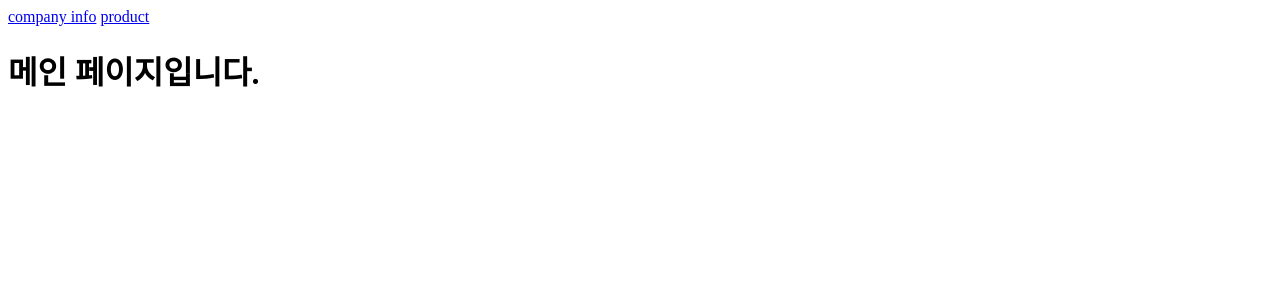
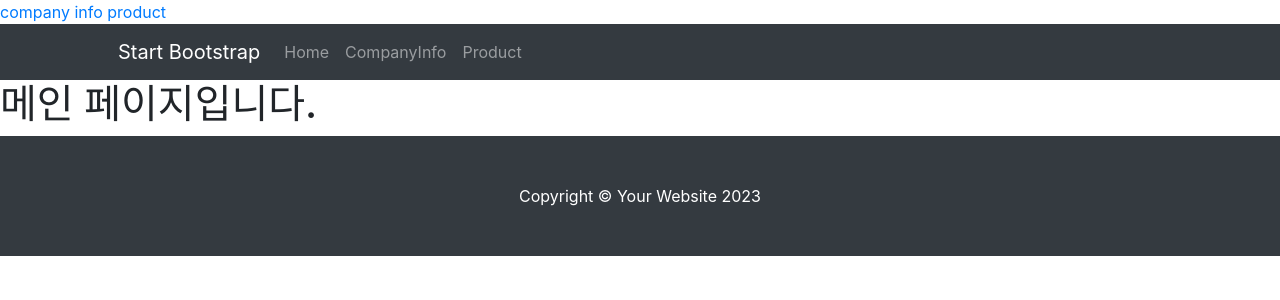
Before and after one commit to projectmiluju/comento_site, a Django app: template myproject/templates/pages/mainpage.html in a window 1280 px wide. Shown: the top 300 px of the page. Run offline with Django 4.2, Linux system fonts and the light colour scheme; the template is opened without the code that fills it, so the values that code supplies are empty; some libraries are stand-ins or nearby versions.

Commit message:
feat(header,footer 템플릿화):

```diff
--- a/myproject/templates/pages/base.html
+++ b/myproject/templates/pages/base.html
@@ -8,11 +8,10 @@
     <meta name="author" content="" />
     <title>Small Business - Start Bootstrap Template</title>
     <!-- Favicon-->
-    <link rel="icon" type="image/x-icon" href="../../../../../../../Downloads/startbootstrap-small-business-gh-pages/assets/favicon.ico" />
+    <link rel="icon" type="image/x-icon" href="assets/favicon.ico" />
     <!-- Core theme CSS (includes Bootstrap)-->
     <link rel="stylesheet" type="text/css" href="{% static 'styles.css' %}">
     <link rel="stylesheet" type="text/css" href="{% static 'bootstrap.min.css' %}">
-
 </head>
 <body>
     {% include "navbar.html" %}
--- a/myproject/templates/pages/company_info.html
+++ b/myproject/templates/pages/company_info.html
@@ -10,6 +10,9 @@
     <a href="/mysite/">product</a>
 </nav>
 
+{% extends 'base.html' %}
+{% block content %}
 <h1>회사소개 페이지입니다.</h1>
+{% endblock %}
 </body>
 </html>
--- a/myproject/templates/pages/footer.html
+++ b/myproject/templates/pages/footer.html
@@ -1,4 +1,22 @@
- <!-- Footer-->
- <footer class="py-5 bg-dark">
-     <div class="container px-4 px-lg-5"><p class="m-0 text-center text-white">Copyright &copy; Your Website 2023</p></div>
- </footer>
+<!DOCTYPE html>
+{% load static %}
+<html lang="ko">
+<head>
+    <meta charset="utf-8" />
+    <meta name="viewport" content="width=device-width, initial-scale=1, shrink-to-fit=no" />
+    <meta name="description" content="" />
+    <meta name="author" content="" />
+    <title>Small Business - Start Bootstrap Template</title>
+    <!-- Favicon-->
+    <link rel="icon" type="image/x-icon" href="assets/favicon.ico" />
+    <!-- Core theme CSS (includes Bootstrap)-->
+    <link rel="stylesheet" type="text/css" href="{% static 'styles.css' %}">
+    <link rel="stylesheet" type="text/css" href="{% static 'bootstrap.min.css' %}">
+</head>
+<body>
+<!-- Footer-->
+<footer class="py-5 bg-dark">
+    <div class="container px-4 px-lg-5"><p class="m-0 text-center text-white">Copyright &copy; Your Website 2023</p></div>
+</footer>
+</body>
+</html>
--- a/myproject/templates/pages/mainpage.html
+++ b/myproject/templates/pages/mainpage.html
@@ -9,7 +9,9 @@
     <a href="/company/">company info</a>
     <a href="/mysite/">product</a>
 </nav>
-
+{% extends 'base.html' %}
+{% block content %}
 <h1>메인 페이지입니다.</h1>
+{% endblock %}
 </body>
 </html>
--- a/myproject/templates/pages/navbar.html
+++ b/myproject/templates/pages/navbar.html
@@ -1,10 +1,33 @@
-!-- Responsive navbar-->
-<nav class="navbar navbar-expand-lg navbar-dark bg-dark"> <div class="container px-5">
-    <a class="navbar-brand" href="#!">Start Bootstrap</a>
-    <button class="navbar-toggler" type="button" data-bs-toggle="collapse" data-bs- target="#navbarSupportedContent" aria-controls="navbarSupportedContent" aria- expanded="false" aria-label="Toggle navigation"><span class="navbar-toggler- icon"></span></button>
-    <div class="collapse navbar-collapse" id="navbarSupportedContent"> <ul class="navbar-nav ms-auto mb-2 mb-lg-0">
-        <li class="nav-item"><a class="nav-link" href="/">Home</a></li>
-        <li class="nav-item"><a class="nav-link" href="/company/">Company Info</a></li>
-        <li class="nav-item"><a class="nav-link" href="/mysite/">Product</a></li> </ul>
-    </div> </div>
+<!DOCTYPE html>
+{% load static %}
+<html lang="ko">
+<head>
+    <meta charset="utf-8" />
+    <meta name="viewport" content="width=device-width, initial-scale=1, shrink-to-fit=no" />
+    <meta name="description" content="" />
+    <meta name="author" content="" />
+    <title>Small Business - Start Bootstrap Template</title>
+    <!-- Favicon-->
+    <link rel="icon" type="image/x-icon" href="assets/favicon.ico" />
+    <!-- Core theme CSS (includes Bootstrap)-->
+    <link rel="stylesheet" type="text/css" href="{% static 'styles.css' %}">
+    <link rel="stylesheet" type="text/css" href="{% static 'bootstrap.min.css' %}">
+</head>
+<body>
+<!-- Responsive navbar-->
+
+<nav class="navbar navbar-expand-lg navbar-dark bg-dark">
+    <div class="container px-5">
+        <a class="navbar-brand" href="#!">Start Bootstrap</a>
+        <button class="navbar-toggler" type="button" data-bs-toggle="collapse" data-bs- target="#navbarSupportedContent" aria-controls="navbarSupportedContent" aria- expanded="false" aria-label="Toggle navigation"><span class="navbar-toggler- icon"></span></button>
+        <div class="collapse navbar-collapse" id="navbarSupportedContent">
+            <ul class="navbar-nav ms-auto mb-2 mb-lg-0">
+                <li class="nav-item"><a class="nav-link" href="/">Home</a></li>
+                <li class="nav-item"><a class="nav-link" href="/company/">CompanyInfo</a></li>
+                <li class="nav-item"><a class="nav-link" href="/mysite/">Product</a></li>
+            </ul>
+        </div>
+    </div>
 </nav>
+</body>
+</html>
```
Also changed, not shown: myproject/templates/mysite/content_list.html (+7 -65 lines).
